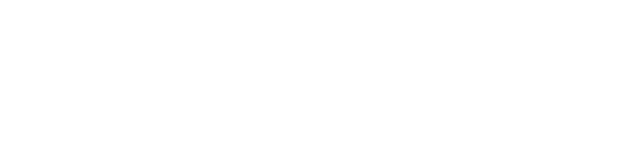
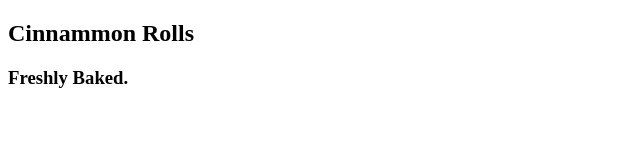
Before and after one commit to sirkevinwang/PUI-A5, a plain HTML site: page index.html in a window 1280 px wide. Shown: the whole page, without its empty margins (0-640 px from the left). Drawn offline with Linux system fonts and the light colour scheme.

Commit message:
Added headings for cover

```diff
--- /dev/null
+++ b/css/index.css
@@ -0,0 +1,3 @@
+.container {
+
+}
--- a/index.html
+++ b/index.html
@@ -1,9 +1,18 @@
 <!DOCTYPE html>
 <html>
   <head>
-
+    <meta charset="utf-8">
+    <title>Page Title</title>
+    <meta name="description" content="Webpage for Bun Bun Bakery">
+    <link rel="stylesheet" href="css/index.css">
   </head>
   <body>
+    <div class="container">
+      <div>
+        <h2>Cinnammon Rolls</h2>
+        <h3>Freshly Baked.</h3>
 
+      </div>
+    </div>
   </body>
 </html>
```
